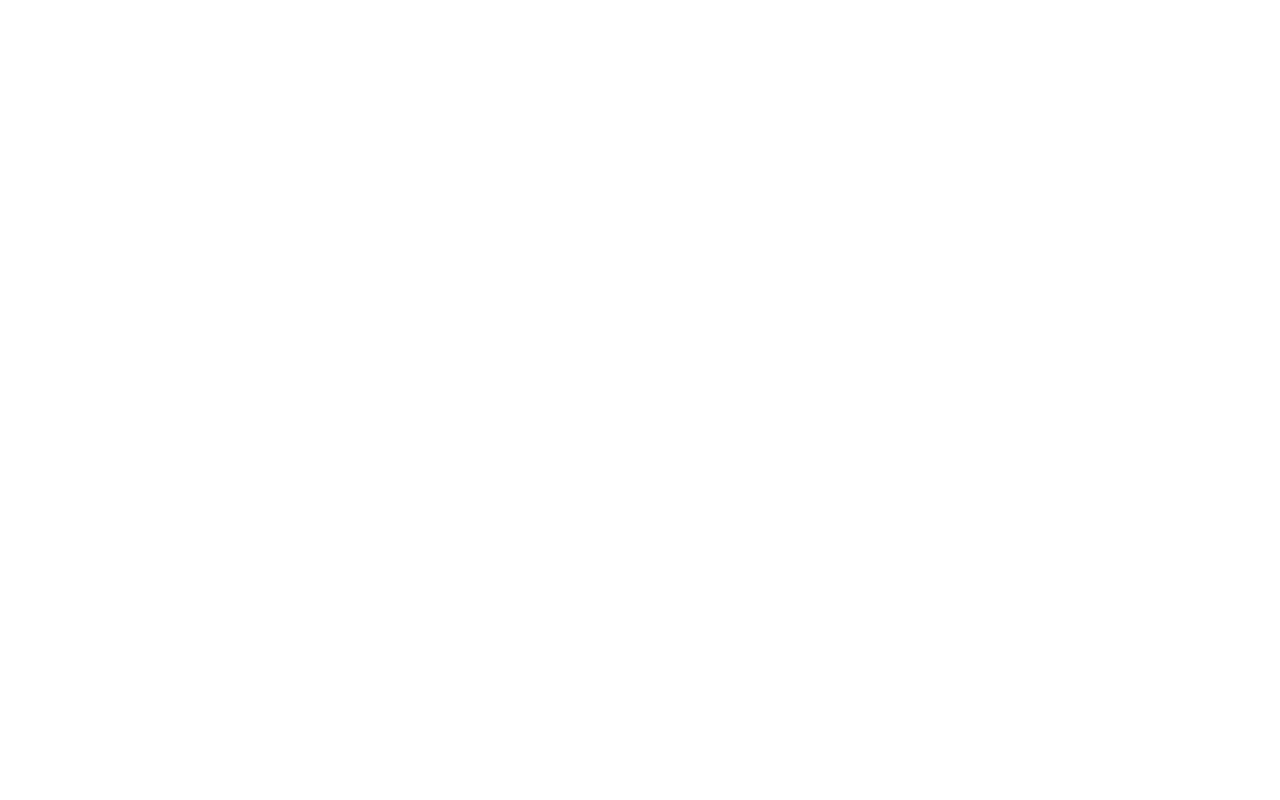
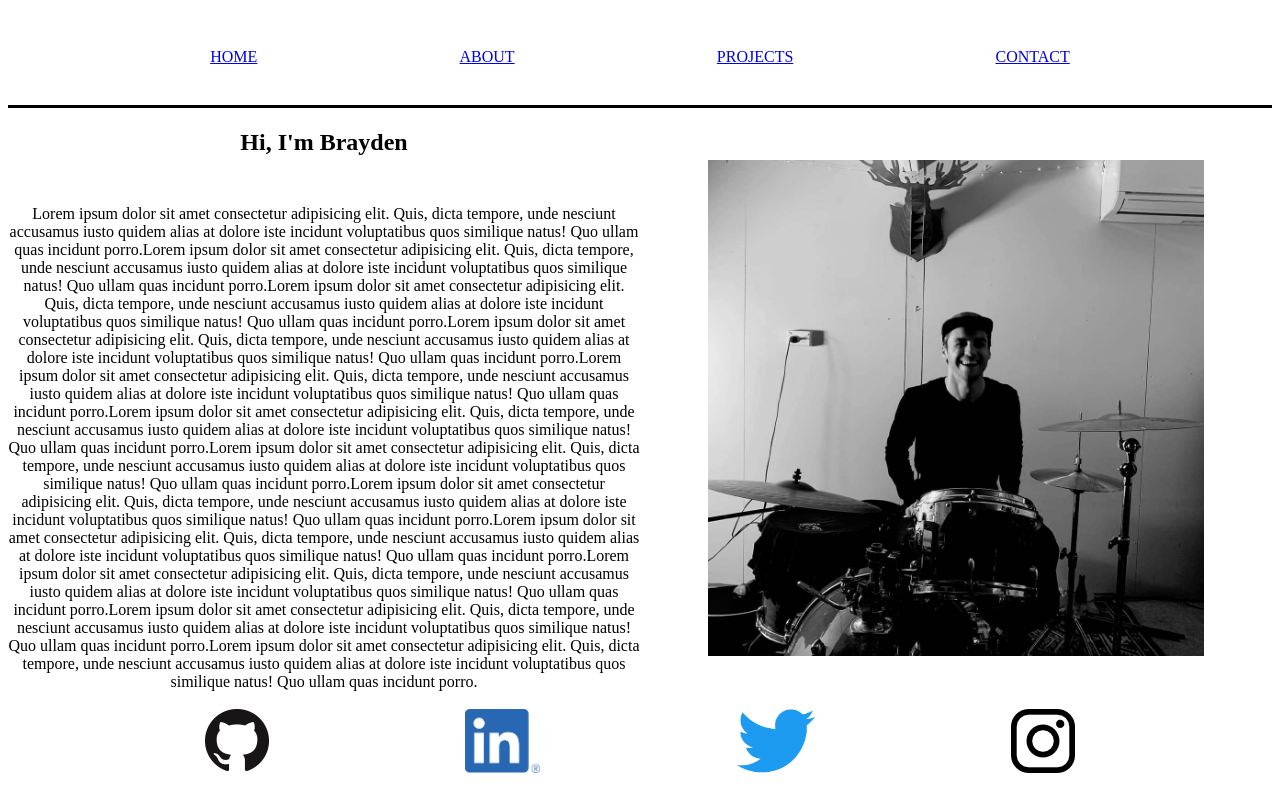
Before and after one commit to Brayydzz/T1A2-Portfolio, a plain HTML site: page BraydenOGorman_T1A2/src/about.html in a window 1280 px wide. Drawn offline with Linux system fonts and the light colour scheme.

Commit message:
Home and About framework

```diff
--- a/BraydenOGorman_T1A2/src/about.html
+++ b/BraydenOGorman_T1A2/src/about.html
@@ -0,0 +1,82 @@
+<!DOCTYPE html>
+<html lang="en">
+  <head>
+    <meta charset="UTF-8" />
+    <meta http-equiv="X-UA-Compatible" content="IE=edge" />
+    <meta name="viewport" content="width=device-width, initial-scale=1.0" />
+    <link rel="stylesheet" href="css/style.css" />
+    <title>Home</title>
+  </head>
+  <body>
+    <div class="cards">
+      <nav class="card">
+        <a href="index.html">HOME</a>
+        <a href="about.html">ABOUT</a>
+        <a href="projects.html">PROJECTS</a>
+        <a href="contact.html">CONTACT</a>
+      </nav>
+      <section class="content" class="card">
+          <header>
+              <h1>Hi, I'm Brayden</h1>
+          </header>
+          <p>Lorem ipsum dolor sit amet consectetur adipisicing elit. Quis, dicta
+            tempore, unde nesciunt accusamus iusto quidem alias at dolore iste
+            incidunt voluptatibus quos similique natus! Quo ullam quas incidunt
+            porro.Lorem ipsum dolor sit amet consectetur adipisicing elit. Quis,
+            dicta tempore, unde nesciunt accusamus iusto quidem alias at dolore
+            iste incidunt voluptatibus quos similique natus! Quo ullam quas
+            incidunt porro.Lorem ipsum dolor sit amet consectetur adipisicing
+            elit. Quis, dicta tempore, unde nesciunt accusamus iusto quidem alias
+            at dolore iste incidunt voluptatibus quos similique natus! Quo ullam
+            quas incidunt porro.Lorem ipsum dolor sit amet consectetur adipisicing elit. Quis, dicta
+            tempore, unde nesciunt accusamus iusto quidem alias at dolore iste
+            incidunt voluptatibus quos similique natus! Quo ullam quas incidunt
+            porro.Lorem ipsum dolor sit amet consectetur adipisicing elit. Quis,
+            dicta tempore, unde nesciunt accusamus iusto quidem alias at dolore
+            iste incidunt voluptatibus quos similique natus! Quo ullam quas
+            incidunt porro.Lorem ipsum dolor sit amet consectetur adipisicing
+            elit. Quis, dicta tempore, unde nesciunt accusamus iusto quidem alias
+            at dolore iste incidunt voluptatibus quos similique natus! Quo ullam
+            quas incidunt porro.Lorem ipsum dolor sit amet consectetur adipisicing elit. Quis, dicta
+            tempore, unde nesciunt accusamus iusto quidem alias at dolore iste
+            incidunt voluptatibus quos similique natus! Quo ullam quas incidunt
+            porro.Lorem ipsum dolor sit amet consectetur adipisicing elit. Quis,
+            dicta tempore, unde nesciunt accusamus iusto quidem alias at dolore
+            iste incidunt voluptatibus quos similique natus! Quo ullam quas
+            incidunt porro.Lorem ipsum dolor sit amet consectetur adipisicing
+            elit. Quis, dicta tempore, unde nesciunt accusamus iusto quidem alias
+            at dolore iste incidunt voluptatibus quos similique natus! Quo ullam
+            quas incidunt porro.Lorem ipsum dolor sit amet consectetur adipisicing elit. Quis, dicta
+            tempore, unde nesciunt accusamus iusto quidem alias at dolore iste
+            incidunt voluptatibus quos similique natus! Quo ullam quas incidunt
+            porro.Lorem ipsum dolor sit amet consectetur adipisicing elit. Quis,
+            dicta tempore, unde nesciunt accusamus iusto quidem alias at dolore
+            iste incidunt voluptatibus quos similique natus! Quo ullam quas
+            incidunt porro.Lorem ipsum dolor sit amet consectetur adipisicing
+            elit. Quis, dicta tempore, unde nesciunt accusamus iusto quidem alias
+            at dolore iste incidunt voluptatibus quos similique natus! Quo ullam
+            quas incidunt porro.</p>
+      </section>
+      <figure class="main-img" class="card">
+          <img src="img/brayden-about.jpg" alt="Photo of Brayden on a drumkit">
+      </figure>
+      <footer class="card">
+        <a href="https://github.com/Brayydzz" target="_blank"
+          ><img src="img/GitHub-Mark-64px.png" alt="Git Hub link"
+        /></a>
+        <a href="https://au.linkedin.com/in/braydenogorman" target="_blank"
+          ><img src="img/LI-In-Bug.png" alt="Linked in link" height="64px"
+        /></a>
+        <a href="https://twitter.com/brayydzz/" target="_blank"
+          ><img
+            src="img/2021 Twitter logo - blue.png"
+            alt="Twitter link"
+            height="64px"
+        /></a>
+        <a href="https://www.instagram.com/brayydzz/" target="_blank"
+          ><img src="img/instagram-logo.png" alt=" instagram link"
+        /></a>
+      </footer>
+    </div>
+</body>
+</html>
--- a/BraydenOGorman_T1A2/src/css/style.css
+++ b/BraydenOGorman_T1A2/src/css/style.css
@@ -1,39 +1,67 @@
-div {
-    display: flex;
-    flex-wrap: wrap;
+* {
+  box-sizing: border-box;
 }
 
-* {
-    box-sizing: border-box;
-  }
+.cards {
+  display: grid;
+  /* margin: 0 auto; */
+  grid-template-columns: 1fr 1fr;
+  grid-template-rows: 100px 600px 70px;
+  grid-template-areas:
+    "header header"
+    "left right"
+    "footer footer";
+}
 
-div > * {
-    width: 100%;
-    display: flex;
-    justify-content: center;
-    align-items: center;
-    font-size: 2rem;
-    font-family: sans-serif;
+.cards .card:nth-child(1) {
+  grid-area: header;
+}
+
+.cards .card:nth-child(2) {
+  grid-area: left;
+}
+
+.cards .card:nth-child(3) {
+  grid-area: right;
+}
+
+.cards .card:nth-child(4) {
+  grid-area: footer;
 }
 
 nav {
-    display: flex;
-    background-color: aqua;
-    justify-content: space-evenly;
-}
-
-main {
-    background-color: chartreuse;
-    display: flex;
-    height: 700px;
+  display: flex;
+  justify-content: space-evenly;
+  align-items: center;
+  border-top-style: hidden;
+  border-right-style: hidden;
+  border-bottom-style: solid;
+  border-left-style: hidden;
 }
 
 footer {
-    background-color: crimson;
-    display: flex;
-    justify-content: space-evenly;
+  display: flex;
+  justify-content: space-evenly;
+  align-items: center;
 }
 
-figure img {
-    width: 500px;
+
+.main-img {
+  display: flex;
+  justify-content: center;
+  align-items: center;
 }
+
+.content {
+    display: flex;
+    flex-wrap: wrap;
+    text-align: center;
+    gap: 10px;
+    justify-content: center;
+    align-items: center;
+}
+
+.main-img>img {
+    object-fit: contain;
+    width: 90%;
+    max-height: 90%;
```
Also changed, not shown: BraydenOGorman_T1A2/src/contact.html (+21 -0 lines), BraydenOGorman_T1A2/src/index.html (+37 -19 lines), BraydenOGorman_T1A2/src/projects.html (+20 -0 lines), BraydenOGorman_T1A2/src/img/brayden-about.jpg (added), BraydenOGorman_T1A2/src/img/home-page-photo.jpg (added).
